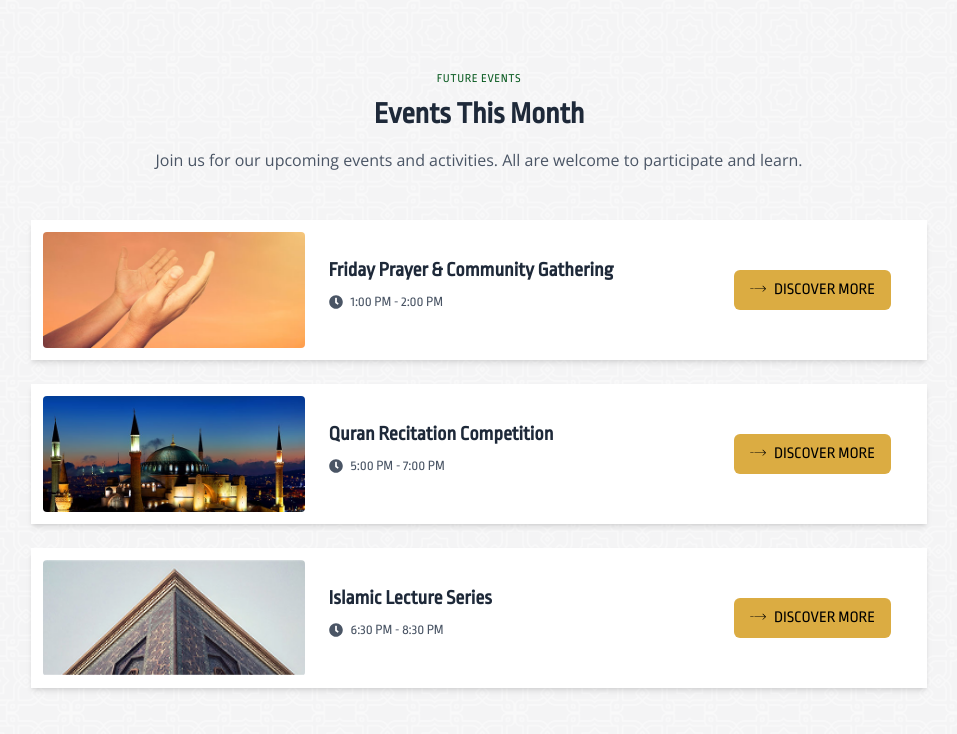
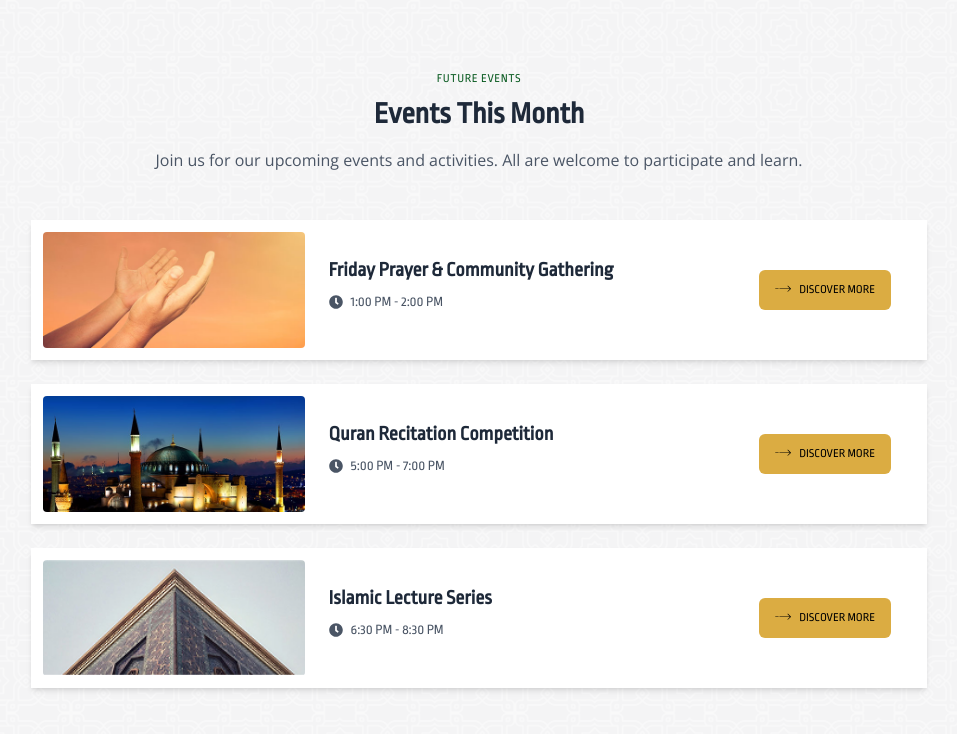
Before and after one commit to digiexpouae/IEE-project, a Next.js app: page /Home/section9/section9 in a window 1280 px wide. Shown: the top 734 px of the page, without its empty margins (161-1118 px from the left). Built offline with nearby package versions, Linux system fonts and the light colour scheme.

Commit message:
alignments fixed

```diff
--- a/src/pages/Home/section9/section9.jsx
+++ b/src/pages/Home/section9/section9.jsx
@@ -23,8 +23,8 @@ const EventBox = ({ date, title, location, time, imageSrc, altText }) => (
         </div>
 
       </div>
-      <button className="flex items-center  bg-[#DBAC42] rounded-md h-10 px-4 font-medium hover:text-[#0a7c2d] transition-colors">
-      <Image src='/assets/section9/arrow.svg' style={{whiteSpace:'nowrap'}} width={16} height={16} className='mr-2'/> DISCOVER MORE
+      <button className="flex items-center justify-center gap-2 bg-[#DBAC42] rounded-md h-10 px-4 font-medium hover:text-[#0a7c2d] transition-colors text-xs" style={{whiteSpace:'nowrap'}} >
+      <Image src='/assets/section9/arrow.svg' width={16} height={16} /> DISCOVER MORE
       </button>
     </div>
   </div>
```
